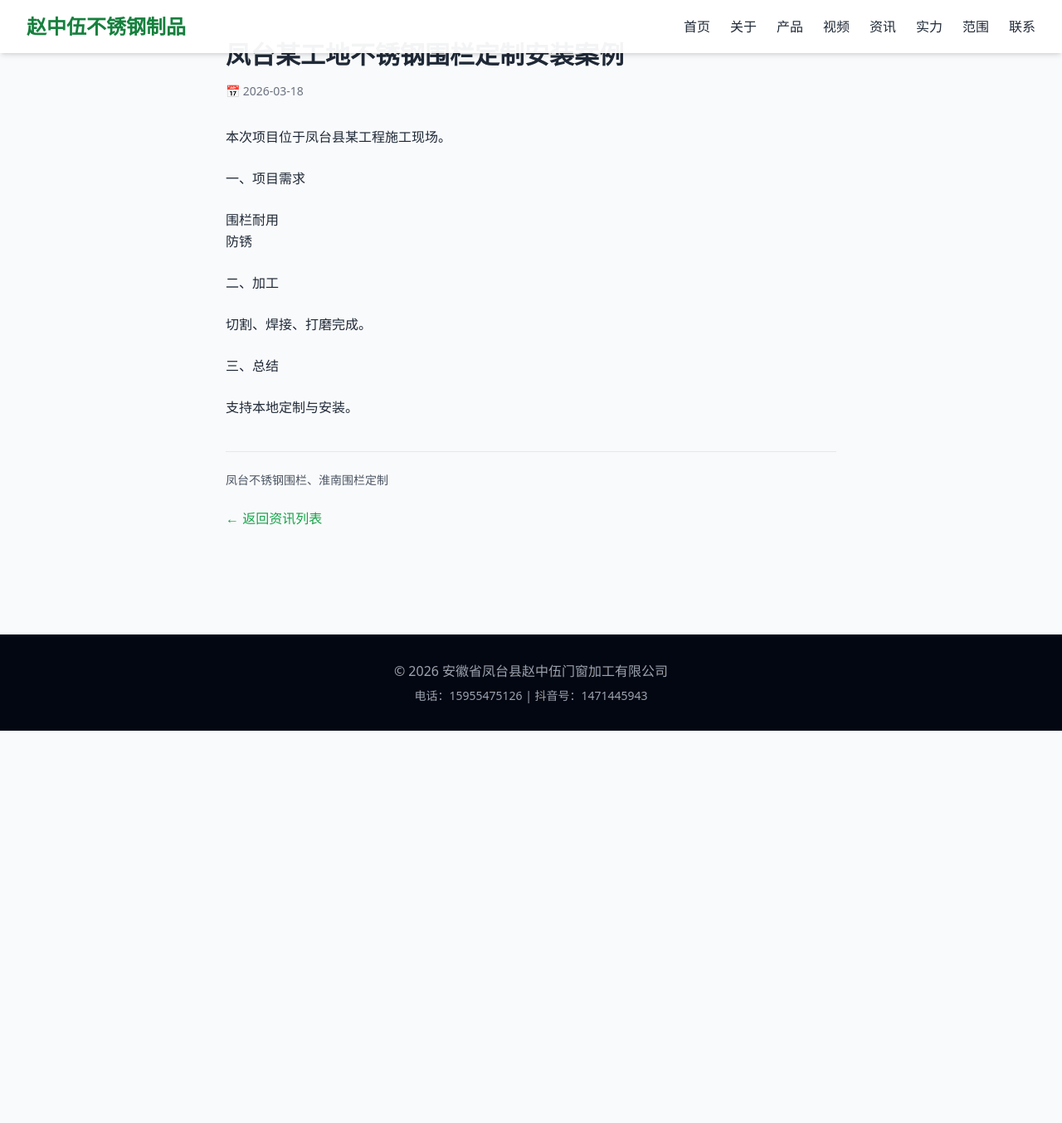
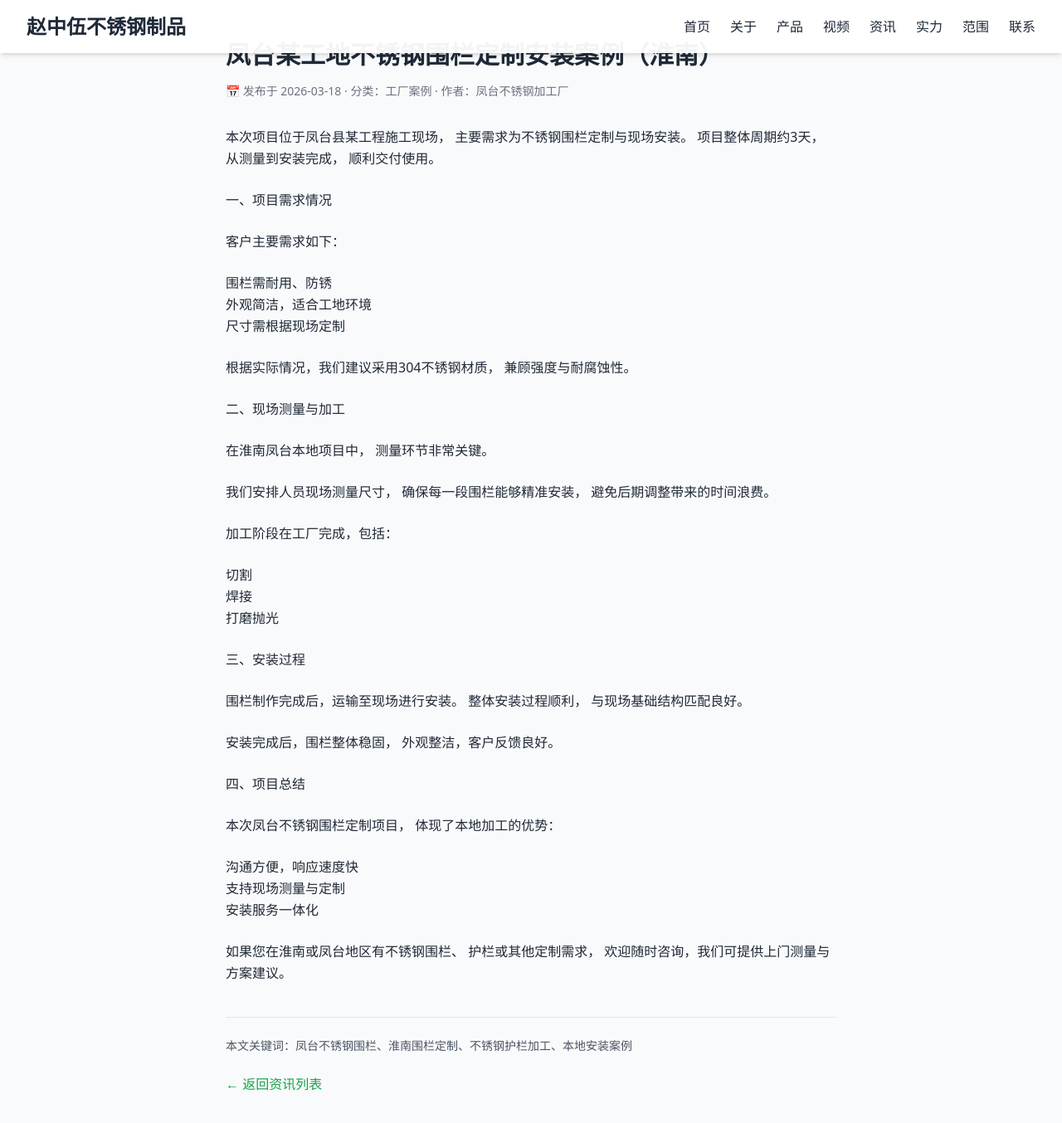
Before and after one commit to guanlisheng/shidaibuxiugang, a Jekyll site: the page built from _posts/2026-03-18-fence-case.md, in a window 1280 px wide and 1367 px high. Shown: the top 1354 px of the window at 83% size. Built offline with Jekyll 4.4.1, drawn with Linux system fonts in a browser that asks for light colours; nearby versions of some CDN libraries.

Commit message:
upgrade news

```diff
--- a/_layouts/post.html
+++ b/_layouts/post.html
@@ -1,13 +1,29 @@
----
-layout: default
----
+<!DOCTYPE html>
+<html lang="zh-CN">
+<head>
+  <meta charset="UTF-8">
+  <meta name="viewport" content="width=device-width, initial-scale=1.0">
+
+  <title>{{ page.title }}</title>
+  <meta name="description" content="{{ page.description }}">
+
+  <link rel="canonical" href="{{ page.url | absolute_url }}">
+
+  <script src="https://cdn.tailwindcss.com"></script>
+</head>
+
+<body class="bg-gray-50 text-gray-800">
+
+{% include header.html %}
 
 <div class="max-w-3xl mx-auto px-4 py-12">
 
   <h1 class="text-3xl font-bold mb-4">{{ page.title }}</h1>
 
   <p class="text-gray-500 text-sm mb-8">
-    📅 {{ page.date | date: "%Y-%m-%d" }}
+    📅 发布于 {{ page.date | date: "%Y-%m-%d" }}
+    · 分类：{{ page.category }}
+    · 作者：{{ page.author }}
   </p>
 
   <div class="space-y-6 leading-relaxed">
@@ -19,9 +35,10 @@ layout: default
   </div>
 
   <div class="mt-6">
-    <a href="{{ '/news/' | relative_url }}" class="text-green-600 hover:underline">
-      ← 返回资讯列表
-    </a>
+    <a href="/news/" class="text-green-600 hover:underline">← 返回资讯列表</a>
   </div>
 
 </div>
+
+</body>
+</html>
--- a/_posts/2026-03-18-fence-case.md
+++ b/_posts/2026-03-18-fence-case.md
@@ -1,22 +1,62 @@
 ---
 layout: post
-title: 凤台某工地不锈钢围栏定制安装案例
+title: 凤台某工地不锈钢围栏定制安装案例（淮南）
 date: 2026-03-18
-description: 凤台不锈钢围栏定制安装案例
-keywords: 凤台不锈钢围栏、淮南围栏定制
+category: 工厂案例
+author: 凤台不锈钢加工厂
+description: 凤台不锈钢围栏定制安装案例，淮南本地加工厂实拍，从测量到安装全过程记录
+keywords: 本文关键词：凤台不锈钢围栏、淮南围栏定制、不锈钢护栏加工、本地安装案例
 ---
 
-本次项目位于凤台县某工程施工现场。
+本次项目位于凤台县某工程施工现场，
+主要需求为不锈钢围栏定制与现场安装。
+项目整体周期约3天，从测量到安装完成，
+顺利交付使用。
 
-## 一、项目需求
+## 一、项目需求情况
 
-- 围栏耐用
-- 防锈
+客户主要需求如下：
 
-## 二、加工
+- 围栏需耐用、防锈
+- 外观简洁，适合工地环境
+- 尺寸需根据现场定制
 
-切割、焊接、打磨完成。
+根据实际情况，我们建议采用304不锈钢材质，
+兼顾强度与耐腐蚀性。
 
-## 三、总结
+## 二、现场测量与加工
 
-支持本地定制与安装。
+在淮南凤台本地项目中，
+测量环节非常关键。
+
+我们安排人员现场测量尺寸，
+确保每一段围栏能够精准安装，
+避免后期调整带来的时间浪费。
+
+加工阶段在工厂完成，包括：
+
+- 切割
+- 焊接
+- 打磨抛光
+
+## 三、安装过程
+
+围栏制作完成后，运输至现场进行安装。
+整体安装过程顺利，
+与现场基础结构匹配良好。
+
+安装完成后，围栏整体稳固，
+外观整洁，客户反馈良好。
+
+## 四、项目总结
+
+本次凤台不锈钢围栏定制项目，
+体现了本地加工的优势：
+
+- 沟通方便，响应速度快
+- 支持现场测量与定制
+- 安装服务一体化
+
+如果您在淮南或凤台地区有不锈钢围栏、
+护栏或其他定制需求，
+欢迎随时咨询，我们可提供上门测量与方案建议。
```
Also changed, not shown: _posts/2026-03-20-price.md (+37 -10 lines), news/2026-03-fence-case.html (deleted, +0 -114 lines), news/2026-03-price.html (deleted, +0 -93 lines), news/index.html (+21 -13 lines).
